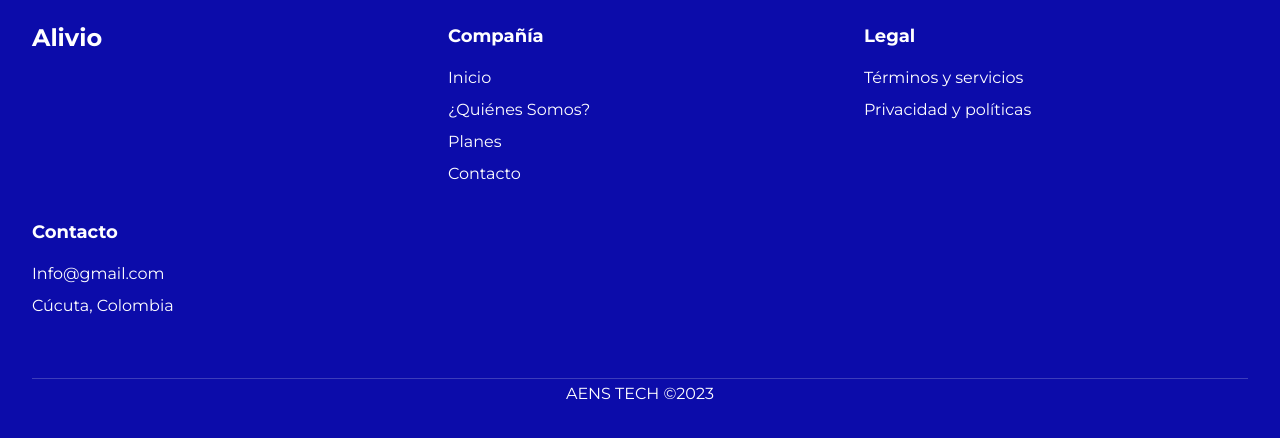
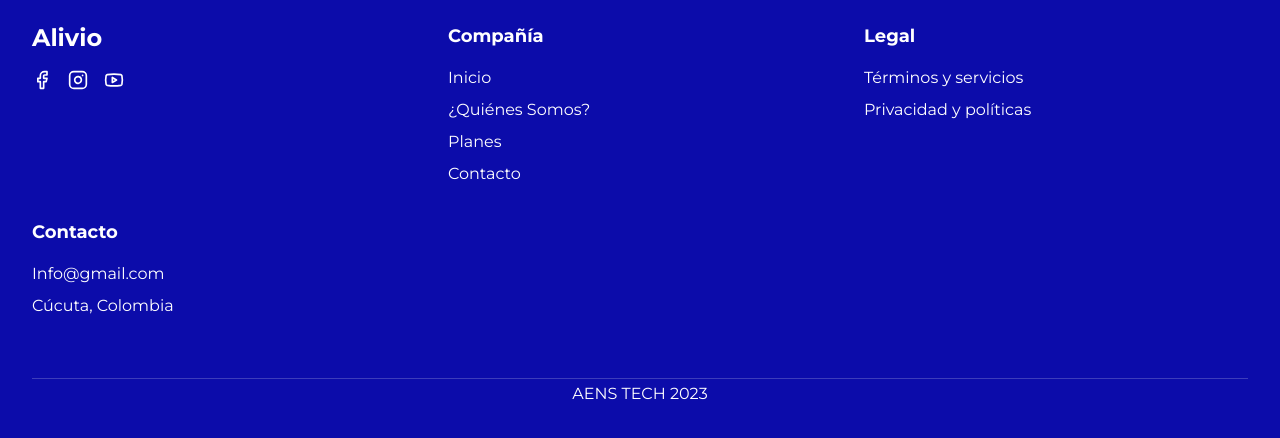
Before and after one commit to ChilyGarcia/alivio, a Next.js app: page / in a window 1280 px wide. Shown: the part 3594-4032 px from the top of the page. Built offline with nearby package versions, Linux system fonts and the light colour scheme; no server answers.

Commit message:
<fix>: Fixed error with profile panel

```diff
--- a/src/app/(patients)/profile/page.tsx
+++ b/src/app/(patients)/profile/page.tsx
@@ -168,7 +168,6 @@ export default function ProfilePage() {
 
   return (
     <div className="min-h-screen bg-[#0000CC]">
-      {/* Header */}
       <div className="relative flex items-center justify-between p-4 text-white">
         <Button
           variant="ghost"
@@ -178,10 +177,10 @@ export default function ProfilePage() {
         >
           <ArrowLeft className="h-6 w-6" />
         </Button>
-        <span className="text-lg font-medium"> {user.name} </span>
+
         <div className="flex gap-2">
           <Button
-          variant="ghost"
+            variant="ghost"
             className="relative text-white hover:text-white/80"
             onClick={handleNotification}
           >
--- a/src/app/layout.tsx
+++ b/src/app/layout.tsx
@@ -1,7 +1,7 @@
 import type { Metadata } from "next";
-import localFont from "next/font/local";
 import "./globals.css";
 import { montserrat } from "../../public/fonts/font";
+import ClientWrapper from "@/components/client-wrapper";
 import Footer from "@/components/footer";
 
 export const metadata: Metadata = {
@@ -15,10 +15,14 @@ export default function RootLayout({
   children: React.ReactNode;
 }>) {
   return (
-    <html lang="en">
-      <body className={`${montserrat.className} antialiased`}>
-        {children}
-        <Footer />
+    <html lang="en" suppressHydrationWarning>
+      <body className={montserrat.className}>
+        <ClientWrapper>
+          <main className="antialiased">
+            {children}
+          </main>
+          <Footer />
+        </ClientWrapper>
       </body>
     </html>
   );
--- /dev/null
+++ b/src/components/client-body.tsx
@@ -0,0 +1,15 @@
+'use client';
+
+import { montserrat } from "../../public/fonts/font";
+import ClientFooter from "./client-footer";
+
+export default function ClientBody({ children }: { children: React.ReactNode }) {
+  return (
+    <body suppressHydrationWarning className={`${montserrat.className} antialiased`}>
+      <div suppressHydrationWarning>
+        {children}
+        <ClientFooter />
+      </div>
+    </body>
+  );
+}
--- /dev/null
+++ b/src/components/client-footer.tsx
@@ -0,0 +1,7 @@
+'use client';
+
+import Footer from "@/components/footer";
+
+export default function ClientFooter() {
+  return <Footer />;
+}
--- /dev/null
+++ b/src/components/client-wrapper.tsx
@@ -0,0 +1,9 @@
+'use client';
+
+export default function ClientWrapper({
+  children,
+}: {
+  children: React.ReactNode;
+}) {
+  return <div suppressHydrationWarning>{children}</div>;
+}
--- a/src/components/footer.tsx
+++ b/src/components/footer.tsx
@@ -1,5 +1,7 @@
+'use client';
+
 import React from "react";
-import { Heart } from "lucide-react";
+import { Heart, Facebook, Instagram, Youtube } from "lucide-react";
 
 export default function Footer() {
   return (
@@ -13,13 +15,13 @@ export default function Footer() {
             </div>
             <div className="mt-4 flex gap-4">
               <a href="#" className="text-white hover:text-gray-200">
-                <i className="fab fa-facebook"></i>
+                <Facebook size={20} />
               </a>
               <a href="#" className="text-white hover:text-gray-200">
-                <i className="fab fa-instagram"></i>
+                <Instagram size={20} />
               </a>
               <a href="#" className="text-white hover:text-gray-200">
-                <i className="fab fa-youtube"></i>
+                <Youtube size={20} />
               </a>
             </div>
           </div>
@@ -81,7 +83,7 @@ export default function Footer() {
         {/* Copyright with lines */}
         <div className="mt-8 pt-8 text-center relative">
           <div className="absolute left-0 right-0 top-1/2 h-px bg-white/20"></div>
-          <span className="relative bg-primary px-4">AENS TECH ©2023</span>
+          <span className="relative bg-primary px-4">AENS TECH 2023</span>
         </div>
       </div>
     </footer>
```
Also changed, not shown: 1 other file (tests, documents, lock files or other folders).
